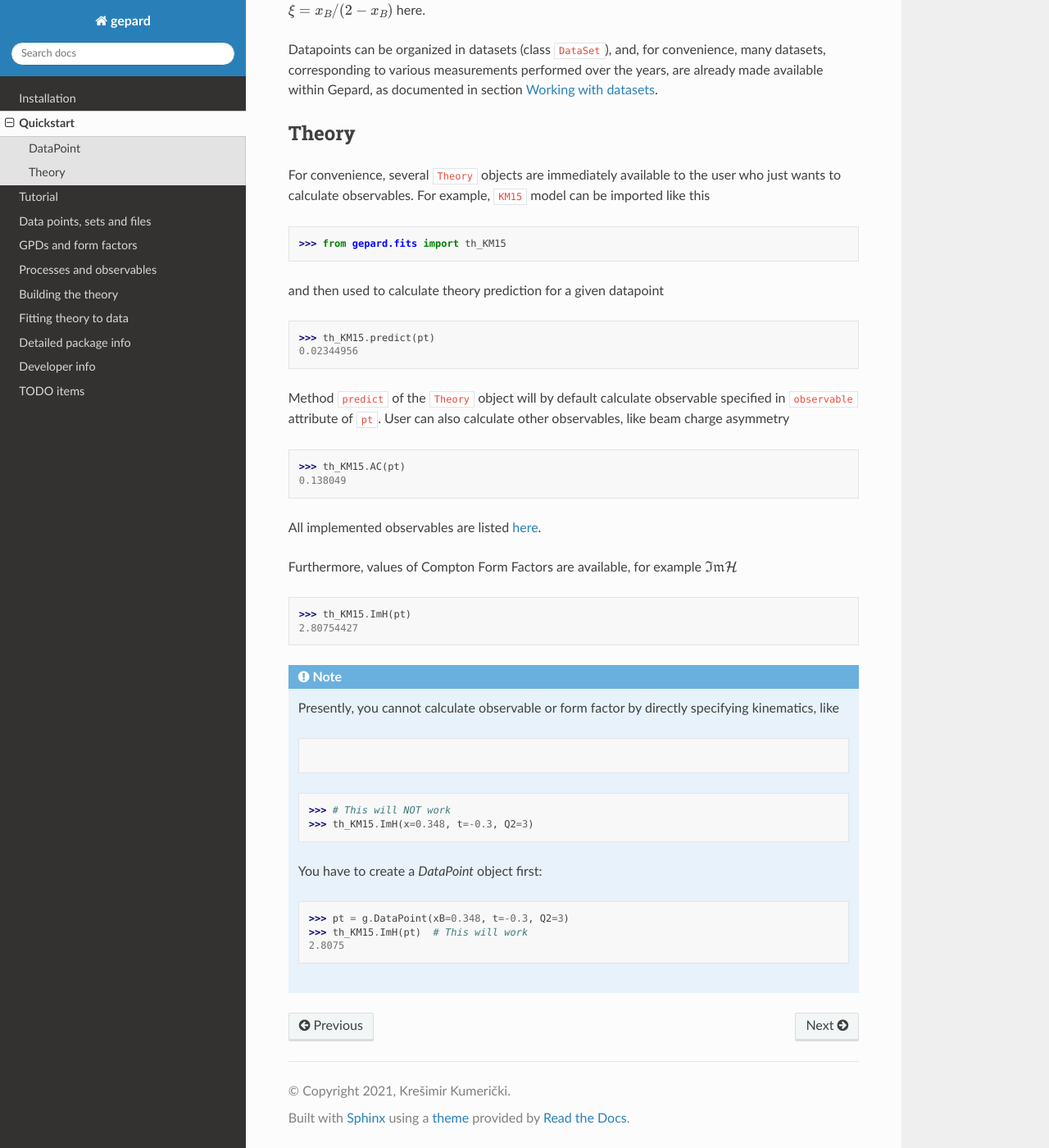
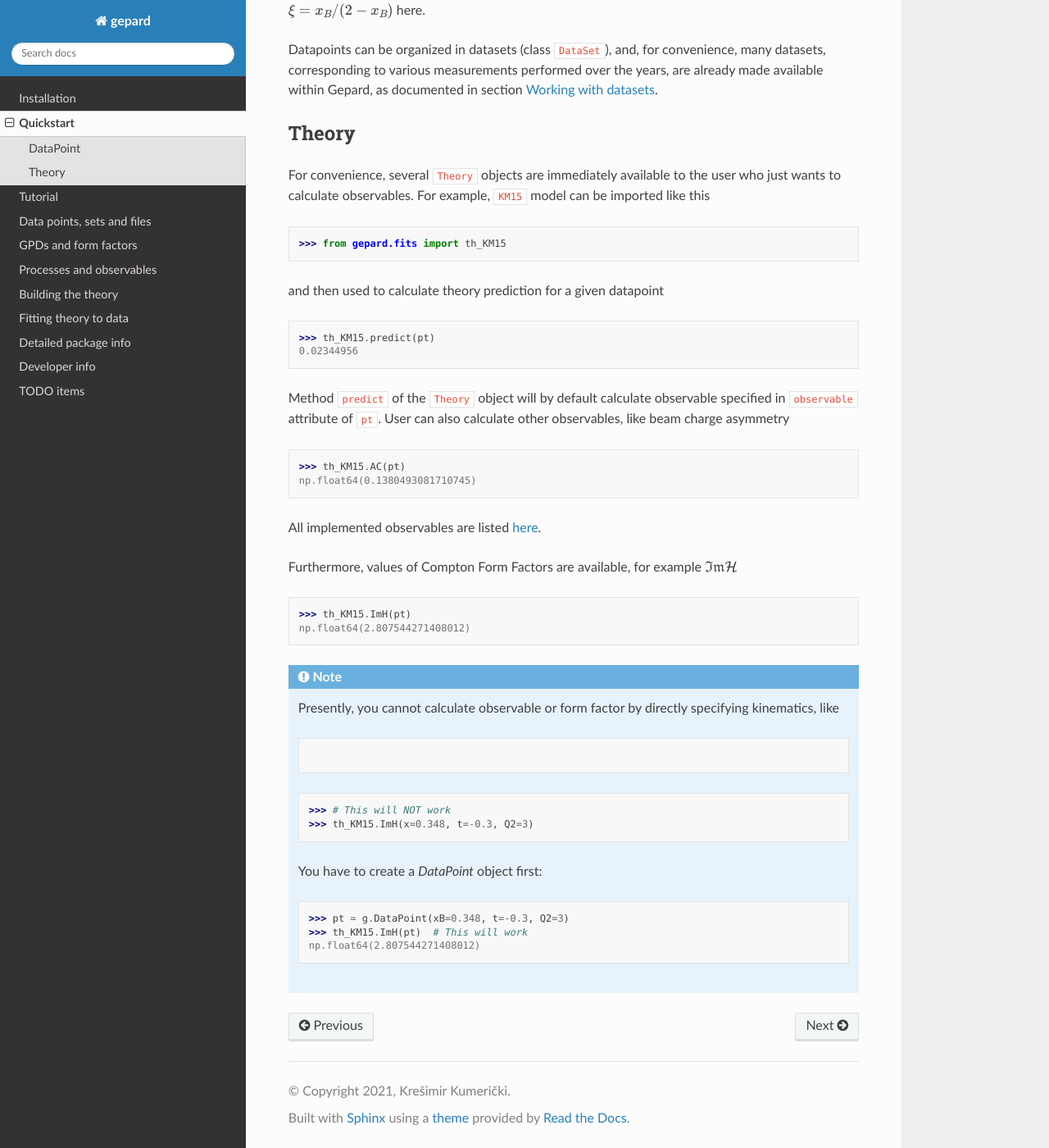
Before and after one commit to kkumer/gepard, a Sphinx documentation site: the page built from docs/source/quickstart.rst, in a window 1280 px wide and 1400 px high, scrolled down 1188 px. Shown: the whole window at 82% size. Built offline with Sphinx 7.4.7 and the Read the Docs theme 3.1.0, drawn with Linux system fonts in a browser that asks for light colours.

```diff
--- a/docs/source/gpds.rst
+++ b/docs/source/gpds.rst
@@ -171,7 +171,7 @@ This is now a complete object and CFFs can be evaluated for some kinematics:
 .. code-block:: python
 
    >>> cff.ReH(g.DataPoint(xB=0.1, t=-0.3, Q2=6))
-   13.44851
+   np.float64(13.448510742222517)
 
 
 TFFs
--- a/docs/source/quickstart.rst
+++ b/docs/source/quickstart.rst
@@ -93,7 +93,7 @@ User can also calculate other observables, like beam charge asymmetry
 .. code-block:: python
 
    >>> th_KM15.AC(pt)
-   0.138049
+   np.float64(0.1380493081710745)
 
 All implemented observables are listed :ref:`here<tab-observables>`.
 
@@ -104,7 +104,7 @@ example :math:`\mathfrak{Im}\mathcal{H}`
 .. code-block:: python
 
    >>> th_KM15.ImH(pt)
-   2.80754427
+   np.float64(2.807544271408012)
 
 
 .. note::
@@ -119,4 +119,4 @@ example :math:`\mathfrak{Im}\mathcal{H}`
 
    >>> pt = g.DataPoint(xB=0.348, t=-0.3, Q2=3)
    >>> th_KM15.ImH(pt)  # This will work
-   2.8075
+   np.float64(2.807544271408012)
```
Also changed, not shown: 4 other files.
